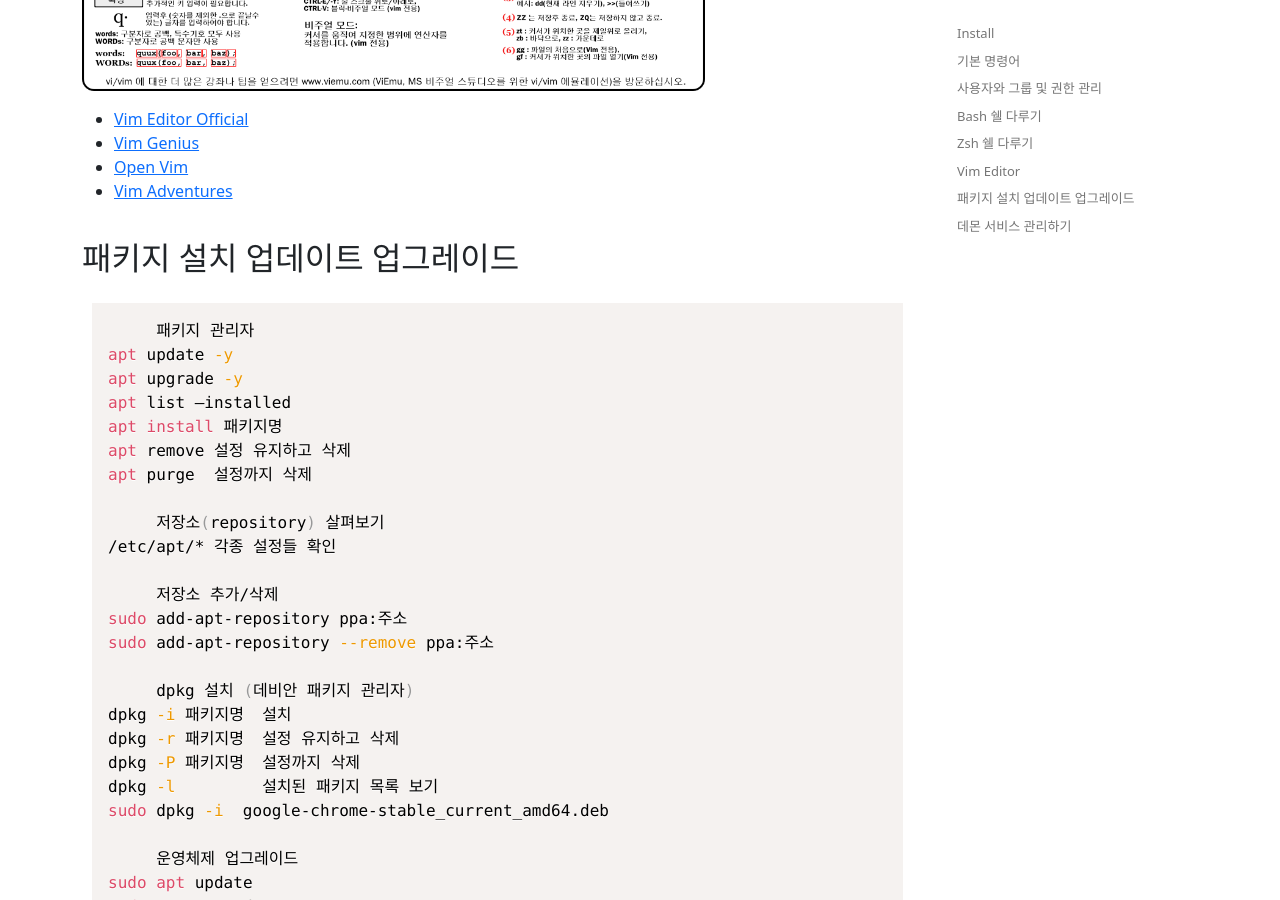
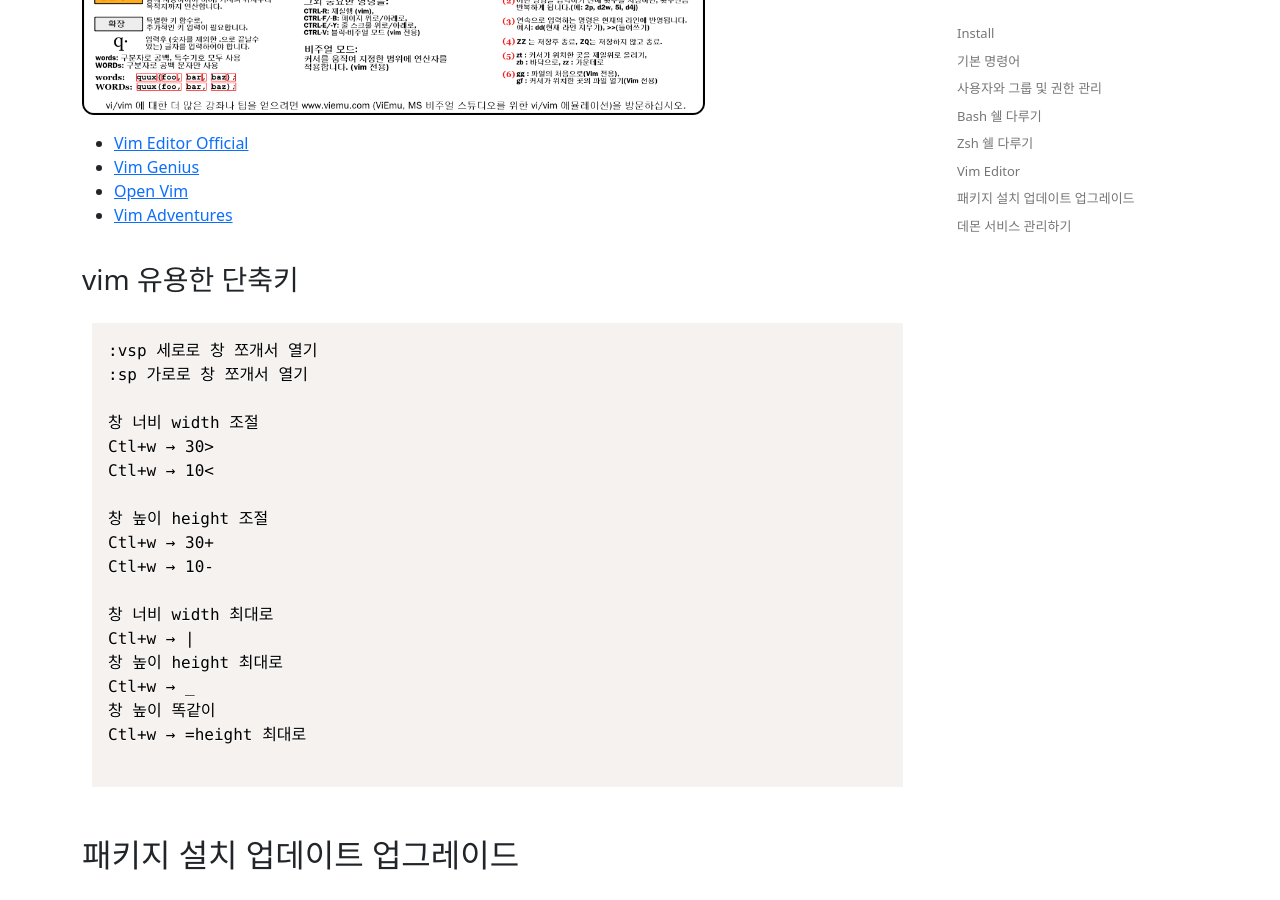
Before and after one commit to upj53/upj53.github.io, a Jekyll site: the page built from basics/linux.md, in a window 1280 px wide and 900 px high, scrolled down 11866 px. Built offline with Jekyll 4.4.1, drawn with Linux system fonts in a browser that asks for light colours; nearby versions of some CDN libraries.

Commit message:
update articles

````diff
--- a/basics/linux.md
+++ b/basics/linux.md
@@ -500,6 +500,30 @@ Font Family: MesloLGS NF
 - [Open Vim](https://openvim.com/)
 - [Vim Adventures](https://vim-adventures.com/)
 
+### vim 유용한 단축키
+{: #upj_1676634356913}
+
+```text
+:vsp 세로로 창 쪼개서 열기
+:sp 가로로 창 쪼개서 열기
+
+창 너비 width 조절
+Ctl+w → 30>
+Ctl+w → 10<
+
+창 높이 height 조절
+Ctl+w → 30+
+Ctl+w → 10-
+
+창 너비 width 최대로
+Ctl+w → |
+창 높이 height 최대로
+Ctl+w → _
+창 높이 똑같이
+Ctl+w → =height 최대로
+
+```
+
 ## 패키지 설치 업데이트 업그레이드
 {: #upj_1676507824297}
 
````
Also changed, not shown: _drafts/writing2-2.md (+3 -0 lines).
